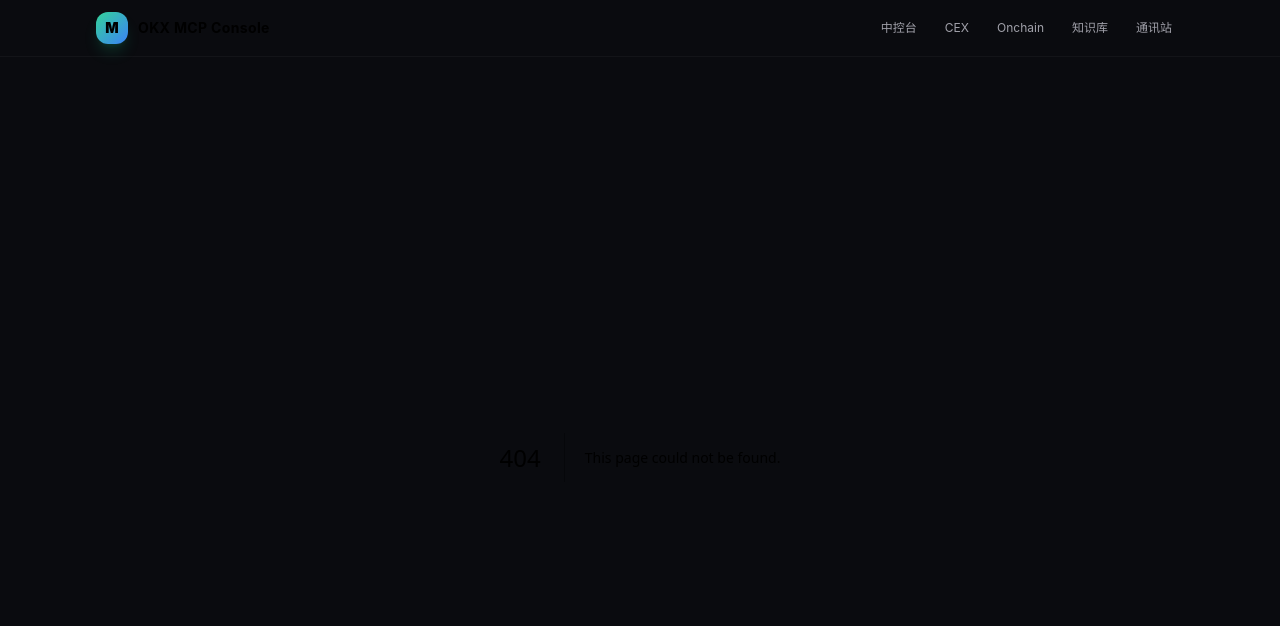
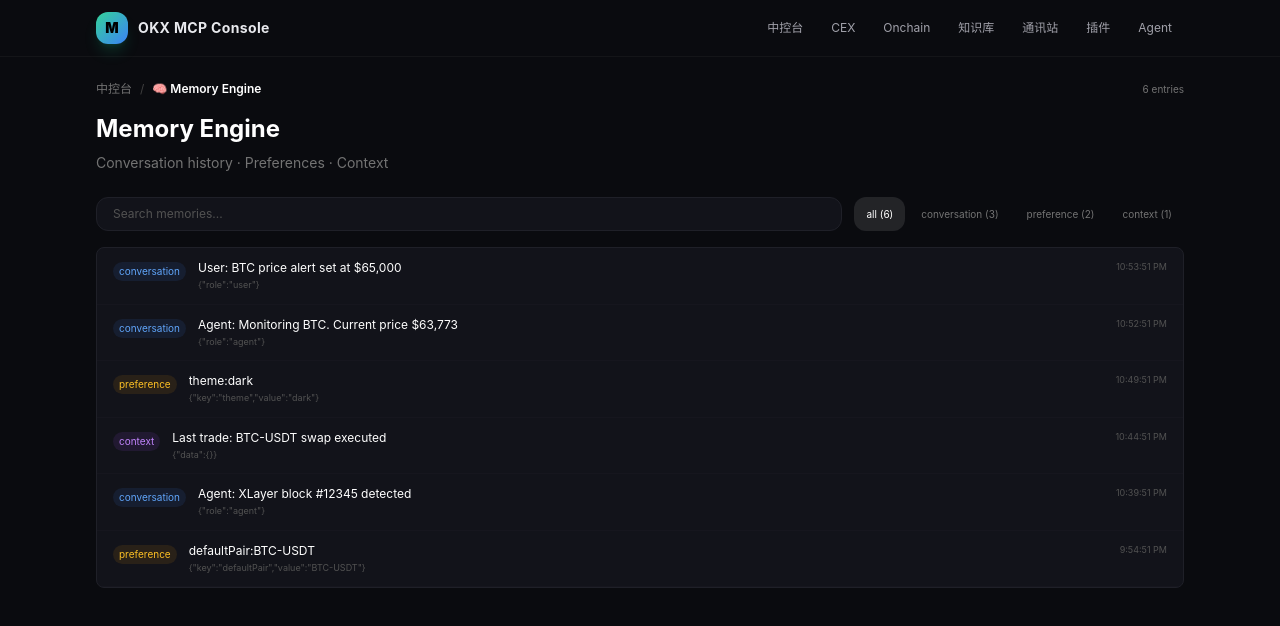
Before and after one commit to okx-wallet-H/mcp, a Next.js app in the folder packages/dashboard/: page /mcp/memory in a window 1280 px wide. Before the commit this address had no page. Shown: the top 626 px of the page. Built offline with nearby package versions, Linux system fonts and the light colour scheme.

Commit message:
Dashboard: Memory viewer + header nav update (Plugins/Agent)

```diff
--- a/packages/dashboard/src/app/layout.tsx
+++ b/packages/dashboard/src/app/layout.tsx
@@ -13,6 +13,8 @@
   { label: "Onchain", href: "/mcp/onchain" },
   { label: "知识库", href: "/mcp/kb" },
   { label: "通讯站", href: "/mcp/collab" },
+  { label: "插件", href: "/mcp/plugins" },
+  { label: "Agent", href: "/mcp/agent" },
 ];
 
 export default function RootLayout({ children }: { children: React.ReactNode }) {
--- /dev/null
+++ b/packages/dashboard/src/app/mcp/memory/page.tsx
@@ -0,0 +1,89 @@
+"use client";
+import { useState } from "react";
+import Link from "next/link";
+
+interface MemoryEntry {
+  id: string; type: string; content: string; timestamp: number; metadata?: Record<string, unknown>;
+}
+
+const MOCK_MEMORIES: MemoryEntry[] = [
+  { id: "1", type: "conversation", content: "User: BTC price alert set at $65,000", timestamp: Date.now() - 60000, metadata: { role: "user" } },
+  { id: "2", type: "conversation", content: "Agent: Monitoring BTC. Current price $63,773", timestamp: Date.now() - 120000, metadata: { role: "agent" } },
+  { id: "3", type: "preference", content: "theme:dark", timestamp: Date.now() - 300000, metadata: { key: "theme", value: "dark" } },
+  { id: "4", type: "context", content: "Last trade: BTC-USDT swap executed", timestamp: Date.now() - 600000, metadata: { data: {} } },
+  { id: "5", type: "conversation", content: "Agent: XLayer block #12345 detected", timestamp: Date.now() - 900000, metadata: { role: "agent" } },
+  { id: "6", type: "preference", content: "defaultPair:BTC-USDT", timestamp: Date.now() - 3600000, metadata: { key: "defaultPair", value: "BTC-USDT" } },
+];
+
+export default function MemoryPage() {
+  const [filter, setFilter] = useState("all");
+  const [search, setSearch] = useState("");
+
+  const filtered = MOCK_MEMORIES.filter(m => {
+    if (filter !== "all" && m.type !== filter) return false;
+    if (search && !m.content.toLowerCase().includes(search.toLowerCase())) return false;
+    return true;
+  });
+
+  const typeCounts = {
+    all: MOCK_MEMORIES.length,
+    conversation: MOCK_MEMORIES.filter(m => m.type === "conversation").length,
+    preference: MOCK_MEMORIES.filter(m => m.type === "preference").length,
+    context: MOCK_MEMORIES.filter(m => m.type === "context").length,
+  };
+
+  return (
+    <div className="container-page py-6">
+      <div className="flex items-center gap-2 mb-4 text-xs">
+        <Link href="/mcp" className="text-neutral-500 hover:text-white">中控台</Link>
+        <span className="text-neutral-700">/</span>
+        <span className="text-white font-semibold">🧠 Memory Engine</span>
+        <span className="ml-auto text-[10px] text-neutral-500">{MOCK_MEMORIES.length} entries</span>
+      </div>
+      <h1 className="text-2xl font-bold text-white mb-2">Memory Engine</h1>
+      <p className="text-sm text-neutral-500 mb-6">Conversation history · Preferences · Context</p>
+
+      <div className="flex gap-3 mb-4">
+        <input
+          value={search}
+          onChange={e => setSearch(e.target.value)}
+          placeholder="Search memories..."
+          className="flex-1 bg-ink-card border border-ink-line rounded-xl px-4 py-2 text-xs text-white placeholder-neutral-600 focus:outline-none focus:border-brand-accent/30"
+        />
+        <div className="flex gap-1">
+          {Object.entries(typeCounts).map(([k, v]) => (
+            <button
+              key={k}
+              onClick={() => setFilter(k)}
+              className={`text-[10px] px-3 py-2 rounded-xl transition-all ${filter === k ? "bg-white/10 text-white" : "text-neutral-500 hover:text-white"}`}
+            >
+              {k} ({v})
+            </button>
+          ))}
+        </div>
+      </div>
+
+      <div className="card overflow-hidden">
+        {filtered.map(m => (
+          <div key={m.id} className="flex items-start gap-3 px-4 py-3 border-b border-ink-line/30 hover:bg-white/[0.02]">
+            <span className={`text-[10px] px-1.5 py-0.5 rounded-full mt-0.5 flex-shrink-0 ${
+              m.type === "conversation" ? "bg-blue-500/10 text-blue-400" :
+              m.type === "preference" ? "bg-amber-500/10 text-amber-400" :
+              "bg-purple-500/10 text-purple-400"
+            }`}>{m.type}</span>
+            <div className="flex-1 min-w-0">
+              <p className="text-xs text-white truncate">{m.content}</p>
+              {m.metadata && <p className="text-[9px] text-neutral-600 mt-0.5">{JSON.stringify(m.metadata)}</p>}
+            </div>
+            <span className="text-[9px] text-neutral-600 flex-shrink-0">
+              {new Date(m.timestamp).toLocaleTimeString()}
+            </span>
+          </div>
+        ))}
+        {filtered.length === 0 && (
+          <div className="py-12 text-center text-neutral-600 text-xs">No memories found</div>
+        )}
+      </div>
+    </div>
+  );
+}
```
